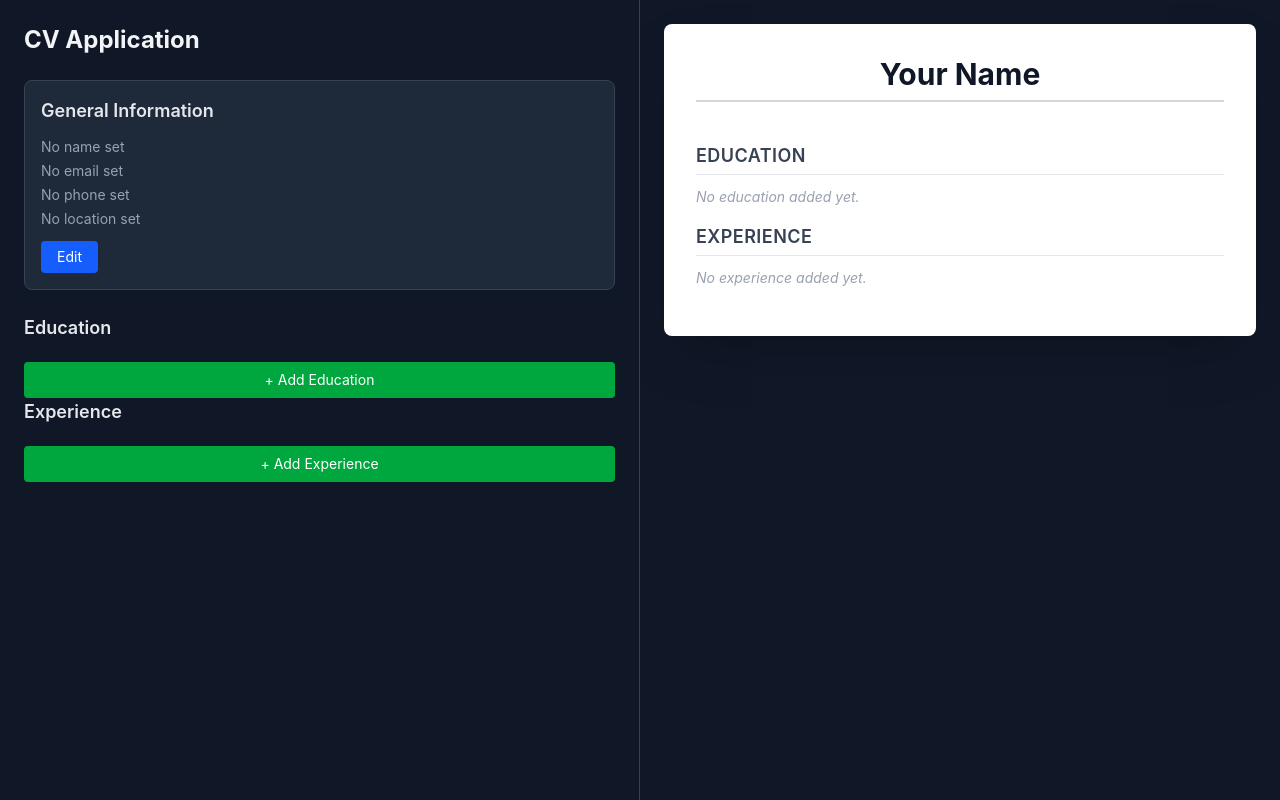
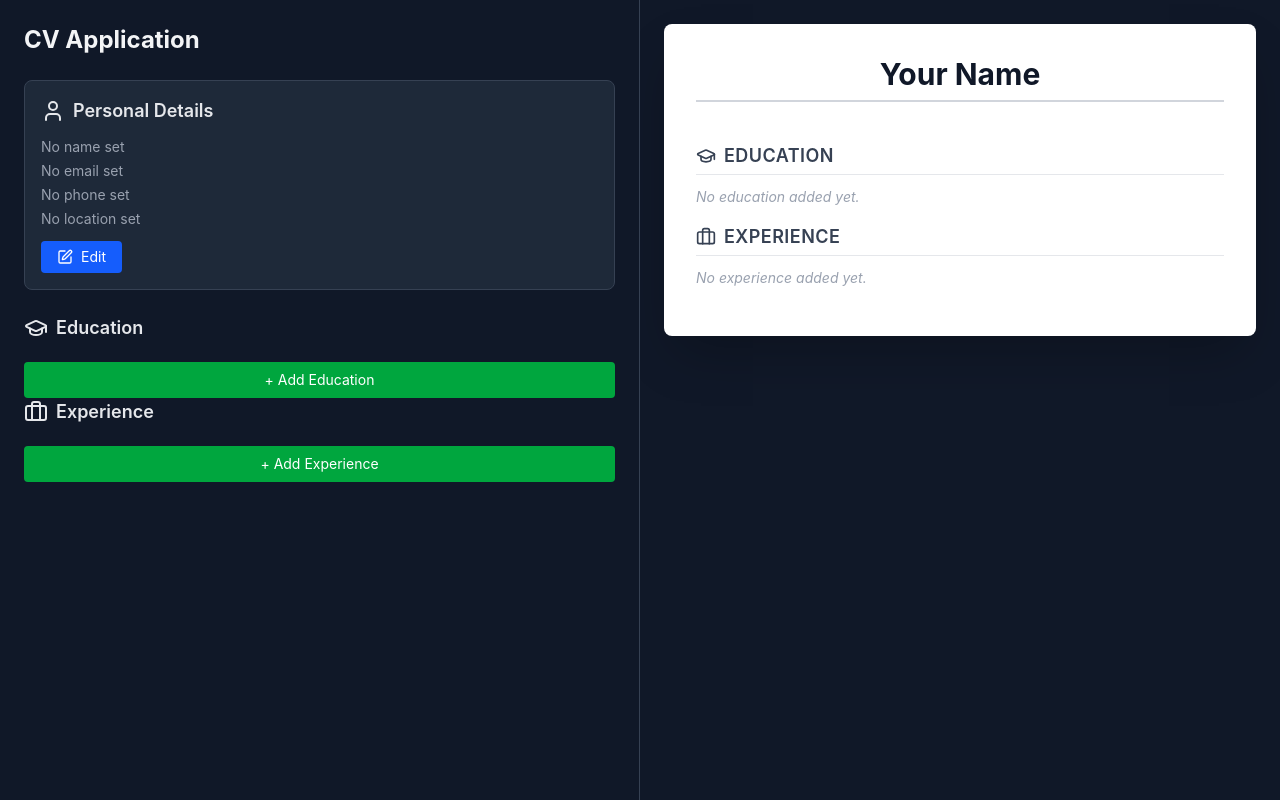
Before and after one commit to BatetDev/top-project-cv-application, a React (Vite) app: page / in a window 1280 px wide. Built offline with nearby package versions, Linux system fonts and the light colour scheme.

Commit message:
feat: add Lucide icons to editor and preview

```diff
--- a/package.json
+++ b/package.json
@@ -11,6 +11,7 @@
   },
   "dependencies": {
     "@tailwindcss/vite": "^4.3.3",
+    "lucide-react": "^1.28.0",
     "react": "^19.2.8",
     "react-dom": "^19.2.8",
     "tailwindcss": "^4.3.3"
--- a/src/components/CvPreview.jsx
+++ b/src/components/CvPreview.jsx
@@ -1,3 +1,13 @@
+/**
+ * Displays a live CV preview using the current application state.
+ *
+ * @param {Object}   generalInfo     - { name, email, phone, location }
+ * @param {Array}    educationList   - Array of education objects { id, school, title, location, dateFrom, dateTo }
+ * @param {Array}    experienceList  - Array of experience objects { id, companyName, positionTitle, location, description, dateFrom, dateTo }
+ */
+
+import { MapPin, Phone, Mail, GraduationCap, Briefcase } from 'lucide-react';
+
 function CvPreview({ generalInfo, educationList, experienceList }) {
   return (
     <div className='bg-white text-gray-900 rounded-lg shadow-2xl p-8 w-full max-w-2xl mx-auto'>
@@ -6,12 +16,28 @@ function CvPreview({ generalInfo, educationList, experienceList }) {
         {generalInfo.name || 'Your Name'}
       </h2>
       <div className='flex flex-wrap justify-center gap-x-4 gap-y-1 text-sm text-gray-600 mb-6'>
-        <p>{generalInfo.email}</p>
-        <p>{generalInfo.phone}</p>
-        <p>{generalInfo.location}</p>
+        {generalInfo.email && (
+          <span className='flex items-center gap-1'>
+            <Mail size={16} />
+            {generalInfo.email}
+          </span>
+        )}
+        {generalInfo.phone && (
+          <span className='flex items-center gap-1'>
+            <Phone size={16} />
+            {generalInfo.phone}
+          </span>
+        )}
+        {generalInfo.location && (
+          <span className='flex items-center gap-1'>
+            <MapPin size={16} />
+            {generalInfo.location}
+          </span>
+        )}
       </div>
       {/* Education */}
-      <h3 className='text-lg font-semibold uppercase tracking-wide text-gray-700 border-b border-gray-200 pb-1 mb-3'>
+      <h3 className='text-lg font-semibold uppercase tracking-wide text-gray-700 border-b border-gray-200 pb-1 mb-3 flex items-center gap-2'>
+        <GraduationCap size={20} />
         Education
       </h3>
       {educationList.length === 0 && (
@@ -35,7 +61,8 @@ function CvPreview({ generalInfo, educationList, experienceList }) {
       ))}
 
       {/* Experience */}
-      <h3 className='text-lg font-semibold uppercase tracking-wide text-gray-700 border-b border-gray-200 pb-1 mb-3'>
+      <h3 className='text-lg font-semibold uppercase tracking-wide text-gray-700 border-b border-gray-200 pb-1 mb-3 flex items-center gap-2'>
+        <Briefcase size={20} />
         Experience
       </h3>
       {experienceList.length === 0 && (
--- a/src/components/EducationItem.jsx
+++ b/src/components/EducationItem.jsx
@@ -7,6 +7,7 @@
  */
 
 import { useState } from 'react';
+import { SquarePen, Trash2 } from 'lucide-react';
 
 function EducationItem({ data, onSave, onDelete }) {
   const [isEditing, setIsEditing] = useState(
@@ -136,14 +137,16 @@ function EducationItem({ data, onSave, onDelete }) {
       <div className='flex gap-2 mt-3'>
         <button
           onClick={handleToggle}
-          className='px-4 py-1.5 bg-blue-600 hover:bg-blue-700 text-white text-sm rounded transition-colors'
+          className='px-4 py-1.5 bg-blue-600 hover:bg-blue-700 text-white text-sm rounded transition-colors flex items-center gap-1.5'
         >
+          <SquarePen size={16} />
           {isEditing ? 'Submit' : 'Edit'}
         </button>
         <button
           onClick={() => onDelete(data.id)}
-          className='px-4 py-1.5 bg-red-600 hover:bg-red-700 text-white text-sm rounded transition-colors'
+          className='px-4 py-1.5 bg-red-600 hover:bg-red-700 text-white text-sm rounded transition-colors flex items-center gap-1.5'
         >
+          <Trash2 size={16} />
           Delete
         </button>
       </div>
--- a/src/components/EducationSection.jsx
+++ b/src/components/EducationSection.jsx
@@ -8,11 +8,15 @@
  */
 
 import EducationItem from './EducationItem';
+import { GraduationCap } from 'lucide-react';
 
 function EducationSection({ educationList, onUpdate, onAdd, onDelete }) {
   return (
     <>
-      <h2 className='text-lg font-semibold mb-3 text-gray-200'>Education</h2>
+      <h2 className='text-lg font-semibold mb-3 text-gray-200 flex items-center gap-2'>
+        <GraduationCap size={24} />
+        Education
+      </h2>
       {educationList.map((entry) => (
         <EducationItem
           key={entry.id}
--- a/src/components/ExperienceItem.jsx
+++ b/src/components/ExperienceItem.jsx
@@ -1,5 +1,3 @@
-import { useState } from 'react';
-
 /**
  * Displays and edits a single experience entry.
  *
@@ -7,6 +5,9 @@ import { useState } from 'react';
  * @param {Function} onSave - Called with the updated entry on submit
  * @param {Function} onDelete - Called with the entry's id to remove it
  */
+
+import { useState } from 'react';
+import { SquarePen, Trash2 } from 'lucide-react';
 
 function ExperienceItem({ data, onSave, onDelete }) {
   const [isEditing, setIsEditing] = useState(
@@ -158,14 +159,16 @@ function ExperienceItem({ data, onSave, onDelete }) {
       <div className='flex gap-2 mt-3'>
         <button
           onClick={handleToggle}
-          className='px-4 py-1.5 bg-blue-600 hover:bg-blue-700 text-white text-sm rounded transition-colors'
+          className='px-4 py-1.5 bg-blue-600 hover:bg-blue-700 text-white text-sm rounded transition-colors flex items-center gap-1.5'
         >
+          <SquarePen size={16} />
           {isEditing ? 'Submit' : 'Edit'}
         </button>
         <button
           onClick={() => onDelete(data.id)}
-          className='px-4 py-1.5 bg-red-600 hover:bg-red-700 text-white text-sm rounded transition-colors'
+          className='px-4 py-1.5 bg-red-600 hover:bg-red-700 text-white text-sm rounded transition-colors flex items-center gap-1.5'
         >
+          <Trash2 size={16} />
           Delete
         </button>
       </div>
--- a/src/components/ExperienceSection.jsx
+++ b/src/components/ExperienceSection.jsx
@@ -8,11 +8,15 @@
  */
 
 import ExperienceItem from './ExperienceItem';
+import { Briefcase } from 'lucide-react';
 
 function ExperienceSection({ experienceList, onUpdate, onAdd, onDelete }) {
   return (
     <>
-      <h2 className='text-lg font-semibold mb-3 text-gray-200'>Experience</h2>
+      <h2 className='text-lg font-semibold mb-3 text-gray-200 flex items-center gap-2'>
+        <Briefcase size={24} />
+        Experience
+      </h2>
       {experienceList.map((entry) => (
         <ExperienceItem
           key={entry.id}
--- a/src/components/GeneralInfo.jsx
+++ b/src/components/GeneralInfo.jsx
@@ -6,6 +6,7 @@
  */
 
 import { useState } from 'react';
+import { User, PenSquare } from 'lucide-react';
 
 function GeneralInfo({ data, setGeneralInfo }) {
   const [isEditing, setIsEditing] = useState(false);
@@ -27,8 +28,9 @@ function GeneralInfo({ data, setGeneralInfo }) {
 
   return (
     <section className='mb-6 bg-gray-800 rounded-lg p-4 border border-gray-700'>
-      <h2 className='text-lg font-semibold mb-3 text-gray-200'>
-        General Information
+      <h2 className='text-lg font-semibold mb-3 text-gray-200 flex items-center gap-2'>
+        <User size={24} />
+        Personal Details
       </h2>
 
       {isEditing ? (
@@ -104,8 +106,9 @@ function GeneralInfo({ data, setGeneralInfo }) {
 
       <button
         onClick={handleToggle}
-        className='mt-3 px-4 py-1.5 bg-blue-600 hover:bg-blue-700 text-white text-sm rounded transition-colors'
+        className='mt-3 px-4 py-1.5 flex items-center gap-2 bg-blue-600 hover:bg-blue-700 text-white text-sm rounded transition-colors'
       >
+        <PenSquare size={16} />
         {isEditing ? 'Submit' : 'Edit'}
       </button>
     </section>
```
Also changed, not shown: 1 other file (tests, documents, lock files or other folders).
